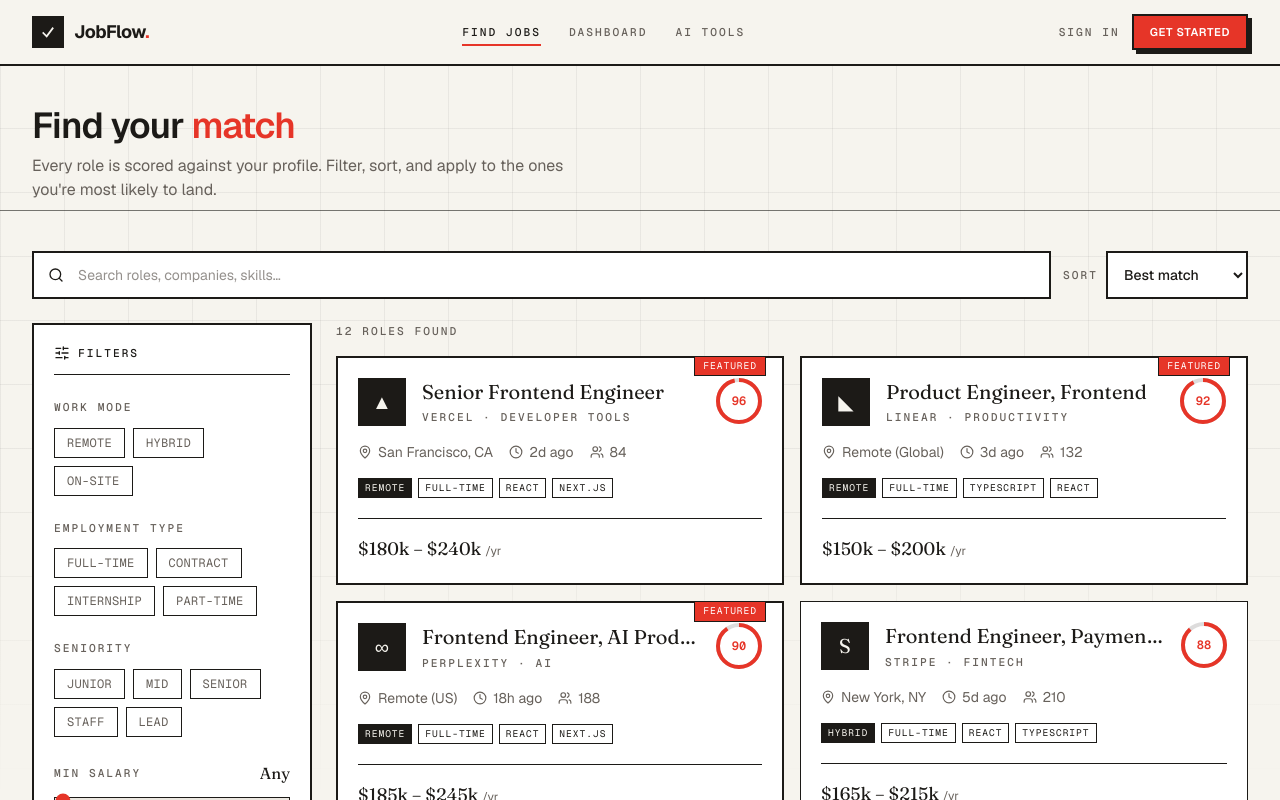
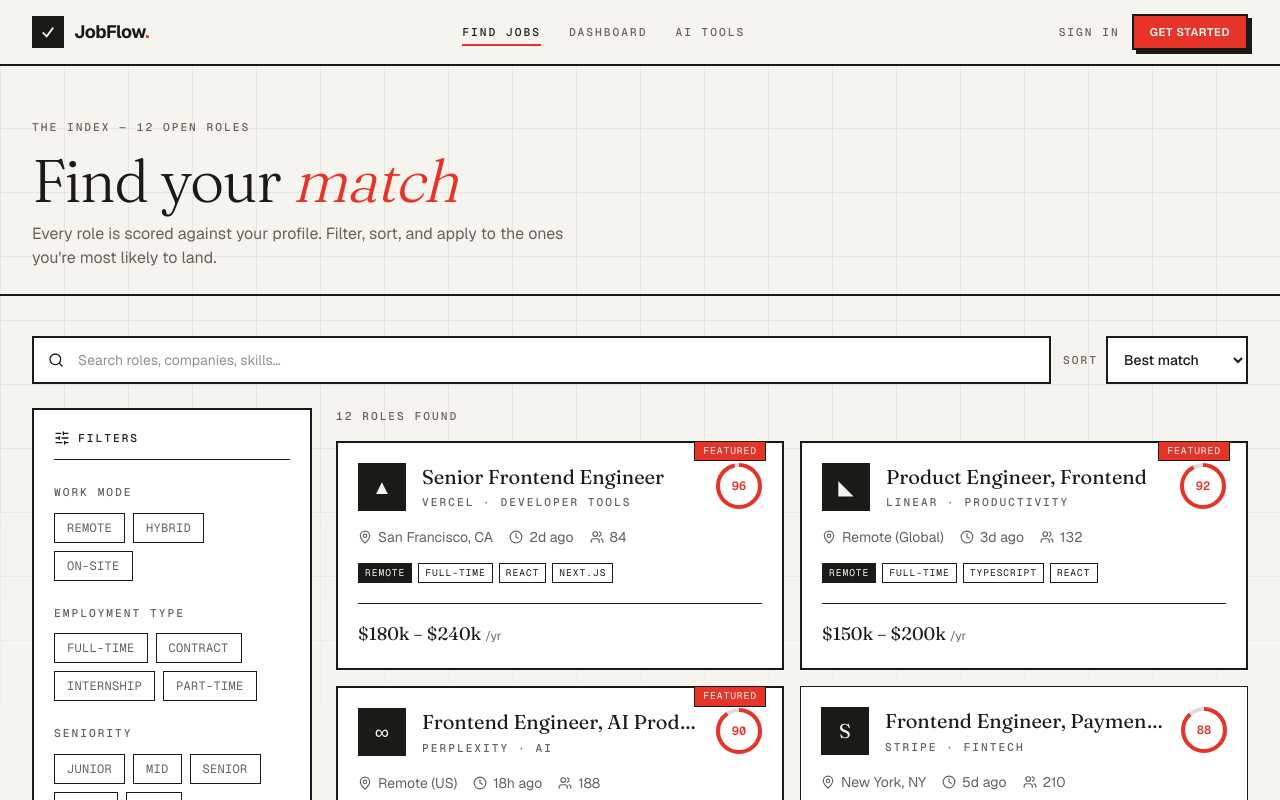
Before and after one commit to madhushigli1/jobflow-ai, a Next.js app in the folder jobflow-ai/: page /jobs in a window 1280 px wide. Shown: the top 800 px of the page. Built offline with nearby package versions, Linux system fonts and the light colour scheme.

Commit message:
style(jobs): editorial masthead for job index page

```diff
--- a/jobflow-ai/src/app/jobs/page.tsx
+++ b/jobflow-ai/src/app/jobs/page.tsx
@@ -11,12 +11,13 @@
 export default function JobsPage() {
   return (
     <>
-      <section className="border-b border-border/60 pb-2 pt-10">
+      <section className="border-b-2 border-foreground pb-6 pt-12">
         <Container>
-          <h1 className="text-3xl font-semibold tracking-tight sm:text-4xl">
-            Find your <span className="text-gradient-brand">match</span>
+          <span className="label text-muted-foreground">The Index — 12 open roles</span>
+          <h1 className="mt-3 font-serif text-5xl font-light tracking-tight sm:text-6xl">
+            Find your <span className="italic text-accent">match</span>
           </h1>
-          <p className="mt-2 max-w-xl text-muted-foreground">
+          <p className="mt-3 max-w-xl text-muted-foreground">
             Every role is scored against your profile. Filter, sort, and apply to the
             ones you&apos;re most likely to land.
           </p>
```
